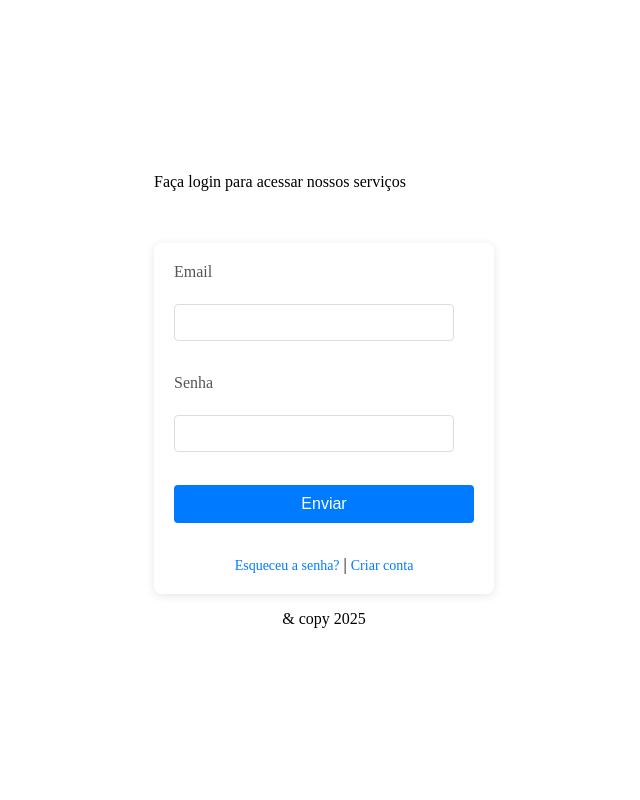
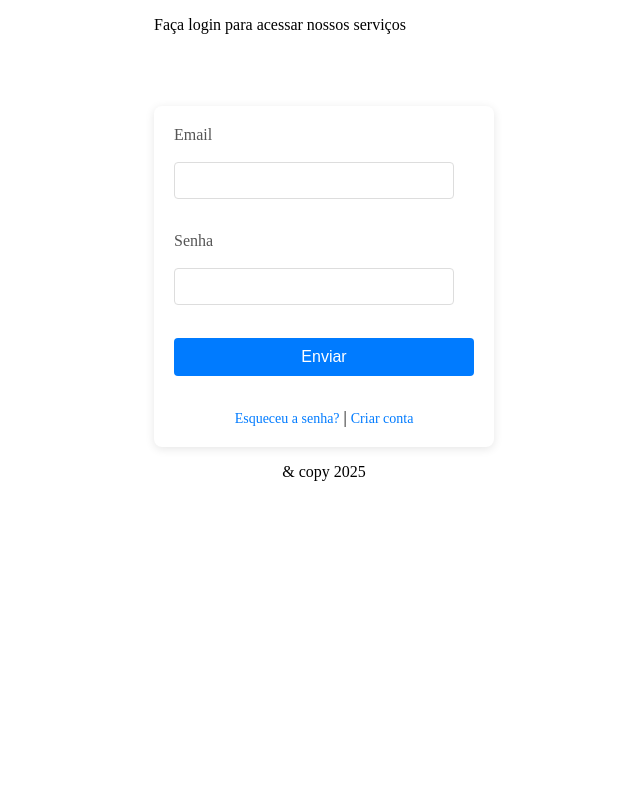
Before and after one commit to aloca-e-debreia/site, a Flask app: page /login in a window 1280 px wide. Shown: the whole page, without its empty margins (316-956 px from the left). Run offline with Flask 3, Linux system fonts and the light colour scheme; parts of the project's set-up code (start-up, migrations or seed data) failed here and were passed over.

Commit message:
fix login.html, add style to cadastro.html, stop tracking db.txt

```diff
--- a/app/models/db.txt
+++ /dev/null
@@ -1 +0,0 @@
-Raphael Vicente 103.561.650-51 16 vicenteraphael@gmail.com 12345678
--- a/app/static/css/style.css
+++ b/app/static/css/style.css
@@ -1,5 +1,5 @@
 body {
-    height: 100vh;
+    height: 100%;
     margin: 0;
     display: flex;
     flex-direction: column;
@@ -8,6 +8,7 @@ body {
 }
 
 form {
+    margin-top: 20px;
     background-color: #fff;
     padding: 20px;
     border-radius: 8px;
@@ -19,10 +20,14 @@ form {
     margin-bottom: 15px;
     text-align: left;
 }
-.input-group label {
+.input-group label, .error-message {
     display: block;
-    margin-bottom: 5px;
     color: #555;
+}
+
+.error-message {
+    font-size: 14px;
+    margin-bottom: 20px;
 }
 .input-group input {
     width: calc(100% - 20px);
--- a/app/templates/auth/login.html
+++ b/app/templates/auth/login.html
@@ -14,16 +14,14 @@
         {% endif %}
     {% endwith %}
 
-    <form id="auth-formulario" method="POST" action="{{ url_for('login.login') }}">
+    <form method="POST" action="{{ url_for('login.login') }}">
         <div class="input-group">
             <label>Email</label><br>
-            <input type="text" name="email" id="email"><br><br>
-            <div class="error-message"></div>
+            <input type="text" name="email" id="email" required><br><br>
         </div>
         <div class="input-group">
             <label>Senha</label><br>
-            <input type="password" name="senha" id="senha"><br><br>
-            <div class="error-message"></div>
+            <input type="password" name="senha" id="senha" required><br><br>
         </div>
         <button type="submit" class="btn" id="botao">Enviar</button><br><br>
         <div class="links">
--- a/app/templates/base.html
+++ b/app/templates/base.html
@@ -6,7 +6,6 @@
         <meta name="viewport" content="width=device-width, initial-scale=1.0">
         <title>Aloca e Debreia | {% block title %} {% endblock %}</title>
         <link rel="stylesheet" href="{{ url_for('static', filename='css/style.css') }}">
-        <script src="{{ url_for('static', filename='js/script.js') }}"></script>
     {% endblock %}
 </head>
 <body>
```
Also changed, not shown: app/templates/auth/cadastro.html (+18 -12 lines).
